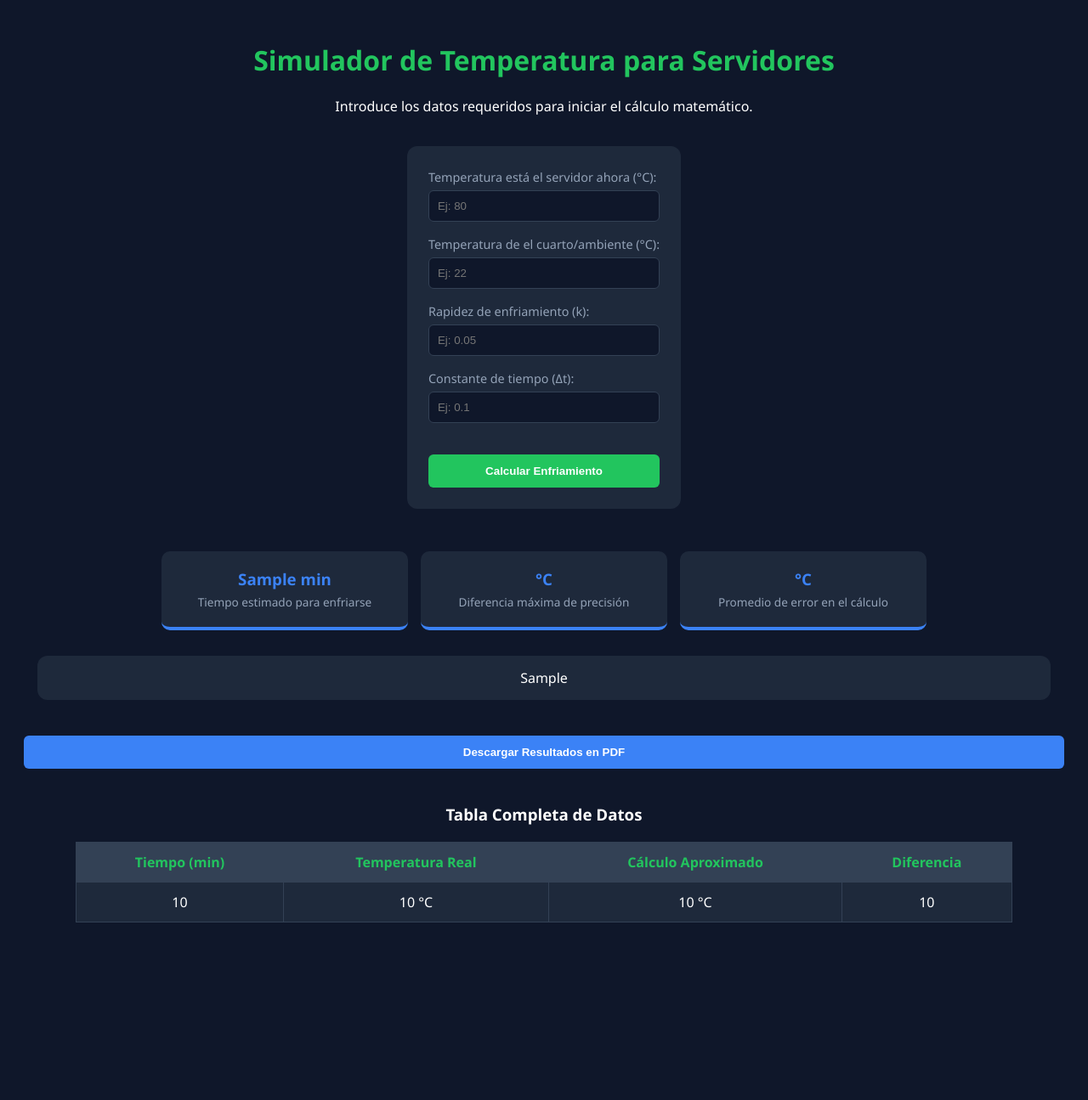
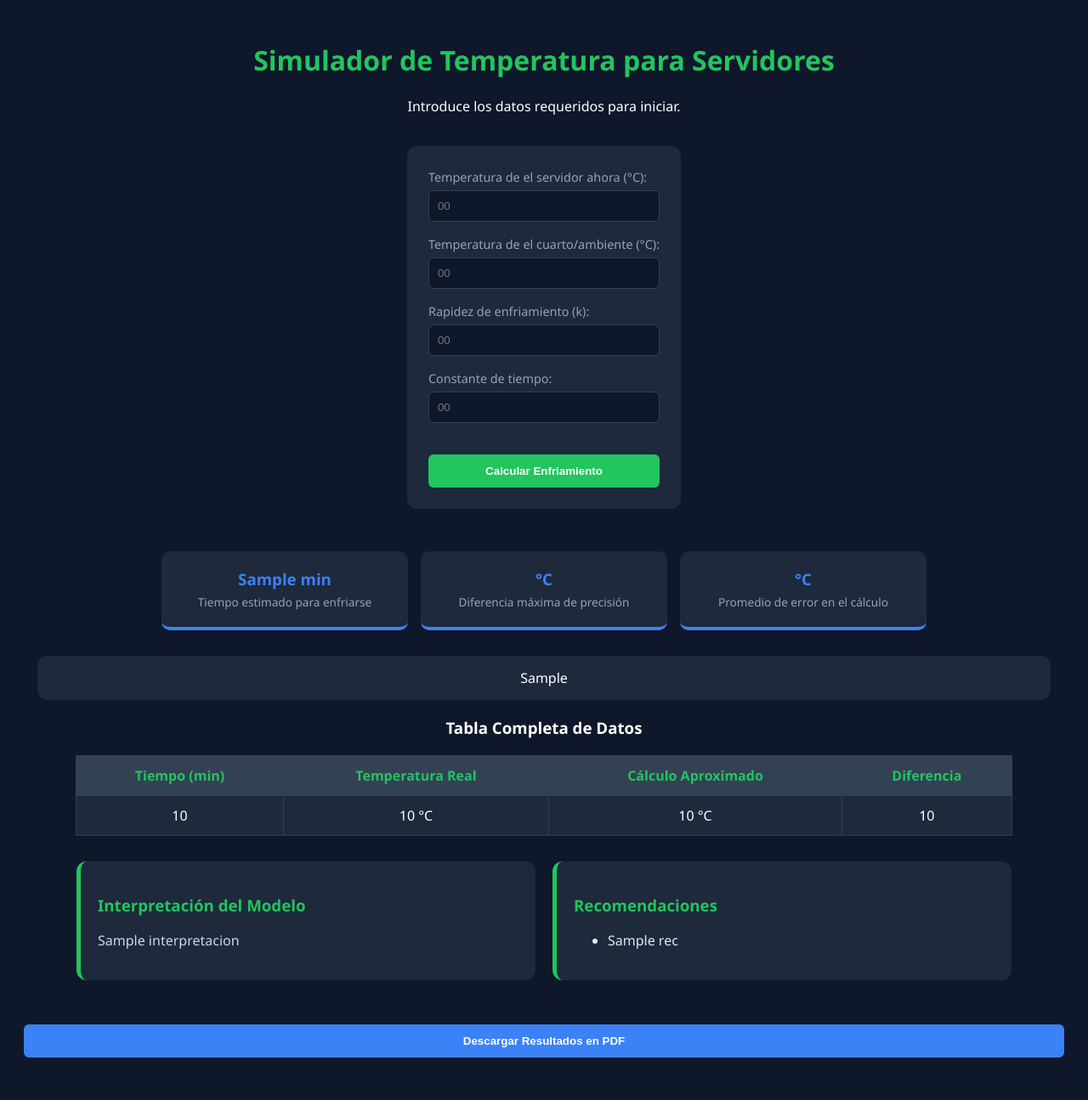
Before and after one commit to Abdiel-Bonilla/Matematicas-Flask-Python, a Flask app: template templates/index.html in a window 1280 px wide. Shown: the whole page at 85% size. Before the commit the page ends 1086 px from the top, so only its background shows below. Run offline with Flask 3, Linux system fonts and the light colour scheme; the template is opened without the code that fills it: most values are stand-ins (such as "Sample title", 1, 10 or a date in 2020).

Commit message:
Ultimo commit

```diff
--- a/app.py
+++ b/app.py
@@ -1,10 +1,9 @@
-from flask import Flask, render_template, request, send_file
+from flask import Flask, render_template, request, send_file, after_this_request
 import numpy as np
 import plotly.graph_objs as go
 import plotly.offline as pyo
 import os
 import uuid
-from flask import after_this_request
 
 # PDF
 from reportlab.platypus import SimpleDocTemplate, Paragraph, Spacer, Table
@@ -15,15 +14,64 @@ app = Flask(__name__)
 
 datos_pdf = []
 kpis_global = {}
+params_global = {}
 
+# ================= INTERPRETACIÓN =================
+def generar_interpretacion(T0, Ta, k, t_estab, error_avg):
+    tipo = "enfriamiento" if T0 > Ta else "calentamiento"
+
+    if k < 0.03:
+        velocidad = "lenta"
+    elif k < 0.08:
+        velocidad = "moderada"
+    else:
+        velocidad = "rápida"
+
+    return f"""
+    El sistema presenta un proceso de {tipo} con una velocidad {velocidad},
+    determinado por un coeficiente k = {k}.
+
+    Se estima que alcanza estabilidad térmica en aproximadamente {t_estab} minutos.
+
+    El error promedio del método de Euler es de {error_avg} °C, lo que indica
+    una aproximación numérica confiable.
+
+    En general, valores altos de k representan una transferencia de calor más eficiente,
+    mientras que valores bajos indican procesos más lentos.
+    """
+
+# ================= RECOMENDACIONES =================
+def generar_recomendaciones(T0, Ta, k, t_estab, error_avg):
+    recomendaciones = []
+
+    if T0 > 70:
+        recomendaciones.append("El servidor inicia con temperatura elevada. Se recomienda mejorar la ventilación o usar enfriamiento adicional.")
+
+    if k < 0.03:
+        recomendaciones.append("El sistema enfría lentamente. Se sugiere aumentar la eficiencia térmica.")
+    elif k > 0.08:
+        recomendaciones.append("El sistema presenta un enfriamiento eficiente.")
+
+    if isinstance(t_estab, (int, float)) and t_estab > 30:
+        recomendaciones.append("El sistema tarda mucho en enfriarse. Se recomienda mejorar la ventilación o reducir la carga térmica.")
+
+    if not recomendaciones:
+        recomendaciones.append("El sistema funciona correctamente bajo las condiciones actuales.")
+
+    return recomendaciones
+
+# ================= RUTA PRINCIPAL =================
 @app.route('/', methods=['GET', 'POST'])
 def index():
-    global datos_pdf, kpis_global
+    global datos_pdf, kpis_global, params_global
+
     grafica_html = None
     grafica_error_html = None
     tabla = []
     error_msg = None
     kpis = None
+    interpretacion = None
+    recomendaciones = None
 
     if request.method == 'POST':
         try:
@@ -37,10 +85,8 @@ def index():
             else:
                 t = np.arange(0, 50 + dt, dt)
 
-                # Modelo analítico
                 T_analitica = Ta + (T0 - Ta) * np.exp(-k * t)
 
-                # Método de Euler
                 T_euler = [T0]
                 for i in range(1, len(t)):
                     T_new = T_euler[-1] + dt * (-k * (T_euler[-1] - Ta))
@@ -49,7 +95,6 @@ def index():
                 T_euler = np.array(T_euler)
                 error = np.abs(T_analitica - T_euler)
 
-                # KPIs
                 error_max = np.max(error)
                 error_avg = np.mean(error)
 
@@ -67,10 +112,14 @@ def index():
                 }
 
                 kpis_global = kpis
+                params_global = {'T0': T0, 'Ta': Ta, 'k': k}
+
                 tabla = list(zip(t, T_analitica, T_euler, error))
                 datos_pdf = tabla
 
-                # 🔥 FRAMES PARA ANIMACIÓN
+                interpretacion = generar_interpretacion(T0, Ta, k, t_estab, error_avg)
+                recomendaciones = generar_recomendaciones(T0, Ta, k, t_estab, error_avg)
+
                 frames = [
                     go.Frame(data=[
                         go.Scatter(x=t[:i+1], y=T_analitica[:i+1]),
@@ -79,19 +128,30 @@ def index():
                     for i in range(0, len(t), 2)
                 ]
 
-                # 🔥 FIGURA PRINCIPAL MEJORADA
                 fig1 = go.Figure(
                     data=[
-                        go.Scatter(x=[], y=[], name='Temp. Real', line=dict(color='#3b82f6', width=3)),
-                        go.Scatter(x=[], y=[], name='Aprox. Euler', line=dict(color='#22c55e', width=3))
+                        go.Scatter(
+                            x=t,  # 🔥 ya NO vacío
+                            y=T_analitica,
+                            name='Temp. Real',
+                            line=dict(color='#3b82f6', width=3)
+                        ),
+                        go.Scatter(
+                            x=t,
+                            y=T_euler,
+                            name='Aprox. Euler',
+                            line=dict(color='#22c55e', width=3)
+                        )
                     ],
                     layout=go.Layout(
                         template="plotly_dark",
                         dragmode='pan',
+
                         xaxis=dict(title="Tiempo (min)", gridcolor="#334155"),
                         yaxis=dict(title="Temperatura (°C)", gridcolor="#334155"),
 
-                        margin=dict(l=50, r=30, t=60, b=60),
+                        height=500,
+                        margin=dict(l=50, r=30, t=80, b=120),
 
                         legend=dict(
                             orientation="h",
@@ -101,15 +161,13 @@ def index():
                             x=1
                         ),
 
-                        # 🔥 BOTONES BIEN POSICIONADOS
                         updatemenus=[{
                             "type": "buttons",
                             "direction": "left",
                             "x": 0.5,
-                            "y": -0.2,   # 👈 ahora abajo
+                            "y": -0.2,
                             "xanchor": "center",
                             "yanchor": "top",
-                            "pad": {"r": 10, "t": 10},
                             "showactive": False,
                             "buttons": [
                                 {
@@ -134,34 +192,14 @@ def index():
                     frames=frames
                 )
 
-                # 🔥 CONFIG LIMPIA
-                grafica_html = pyo.plot(
-                    fig1,
-                    output_type='div',
-                    config={
-                        'displayModeBar': True,
-                        'displaylogo': False,
-                        'responsive': True,
-                        'modeBarButtonsToRemove': [
-                            'lasso2d',
-                            'select2d',
-                            'autoScale2d'
-                        ]
-                    }
-                )
+                grafica_html = pyo.plot(fig1, output_type='div')
 
-                # Gráfica de error
-                fig2 = go.Figure(go.Scatter(x=t, y=error, line=dict(color='#ef4444')))
-                fig2.update_layout(title="Margen de Error", template="plotly_dark", height=300)
-
-                grafica_error_html = pyo.plot(
-                    fig2,
-                    output_type='div',
-                    config={'displayModeBar': False}
-                )
+                fig2 = go.Figure(go.Scatter(x=t, y=error))
+                fig2.update_layout(template="plotly_dark", height=300)
+                grafica_error_html = pyo.plot(fig2, output_type='div')
 
         except Exception as e:
-            error_msg = f"Error en los datos: {str(e)}"
+            error_msg = str(e)
 
     return render_template(
         'index.html',
@@ -169,13 +207,15 @@ def index():
         grafica_error_html=grafica_error_html,
         tabla=tabla,
         error=error_msg,
-        kpis=kpis
+        kpis=kpis,
+        interpretacion=interpretacion,
+        recomendaciones=recomendaciones
     )
 
-
+# ================= PDF =================
 @app.route('/pdf')
 def generar_pdf():
-    global datos_pdf, kpis_global
+    global datos_pdf, kpis_global, params_global
 
     if not datos_pdf:
         return "Sin datos", 400
@@ -185,12 +225,51 @@ def generar_pdf():
     doc = SimpleDocTemplate(filename)
     styles = getSampleStyleSheet()
 
-    contenido = [
-        Paragraph("Reporte de Simulación Térmica", styles['Title'])
-    ]
+    contenido = []
 
-    resumen = f"Error Promedio: {kpis_global['error_avg']}°C | Tiempo: {kpis_global['t_estabilizacion']} min"
-    contenido.append(Paragraph(resumen, styles['Normal']))
+    contenido.append(Paragraph("REPORTE DE SIMULACIÓN TÉRMICA", styles['Title']))
+    contenido.append(Spacer(1, 15))
+
+    contenido.append(Paragraph("Análisis del comportamiento térmico", styles['Normal']))
+    contenido.append(Spacer(1, 20))
+
+    kpi_text = f"""
+    <b>Resultados:</b><br/>
+    Error promedio: {kpis_global['error_avg']} °C<br/>
+    Error máximo: {kpis_global['error_max']} °C<br/>
+    Tiempo de estabilización: {kpis_global['t_estabilizacion']} min
+    """
+    contenido.append(Paragraph(kpi_text, styles['Normal']))
+    contenido.append(Spacer(1, 20))
+
+    interp = generar_interpretacion(
+        params_global['T0'],
+        params_global['Ta'],
+        params_global['k'],
+        kpis_global['t_estabilizacion'],
+        kpis_global['error_avg']
+    )
+
+    recs = generar_recomendaciones(
+        params_global['T0'],
+        params_global['Ta'],
+        params_global['k'],
+        kpis_global['t_estabilizacion'],
+        kpis_global['error_avg']
+    )
+
+    contenido.append(Paragraph("Interpretación del modelo", styles['Heading2']))
+    contenido.append(Spacer(1, 10))
+    contenido.append(Paragraph(interp, styles['Normal']))
+    contenido.append(Spacer(1, 20))
+
+    contenido.append(Paragraph("Recomendaciones", styles['Heading2']))
+    contenido.append(Spacer(1, 10))
+
+    for r in recs:
+        contenido.append(Paragraph(f"• {r}", styles['Normal']))
+        contenido.append(Spacer(1, 5))
+
     contenido.append(Spacer(1, 20))
 
     data = [["Tiempo", "Real", "Euler", "Error"]] + [
@@ -206,20 +285,21 @@ def generar_pdf():
         ('GRID',(0,0),(-1,-1),0.5,colors.grey)
     ])
 
+    contenido.append(Paragraph("Datos de simulación", styles['Heading2']))
+    contenido.append(Spacer(1, 10))
     contenido.append(tabla_pdf)
+
     doc.build(contenido)
 
-    # 🔥 BORRAR DESPUÉS DE ENVIAR (SOLUCIÓN REAL)
     @after_this_request
     def remove_file(response):
         try:
             os.remove(filename)
-        except Exception as e:
-            print("Error borrando archivo:", e)
+        except:
+            pass
         return response
 
-    return send_file(filename, as_attachment=True, download_name="Reporte.pdf")
-
+    return send_file(filename, as_attachment=True, download_name="reporte.pdf")
 
 if __name__ == '__main__':
     app.run(debug=True)
--- a/static/style.css
+++ b/static/style.css
@@ -100,3 +100,35 @@ table {
 
 th, td { padding: 12px; border: 1px solid #334155; }
 th { background: #334155; color: #22c55e; }
+
+.analysis-container {
+    display: flex;
+    gap: 20px;
+    margin: 30px auto;
+    width: 95%;
+    max-width: 1100px;
+    flex-wrap: wrap;
+}
+
+.analysis-card {
+    flex: 1;
+    min-width: 300px;
+    background: #1e293b;
+    padding: 20px;
+    border-radius: 12px;
+    text-align: left;
+    border-left: 5px solid #22c55e;
+}
+
+.analysis-card h3 {
+    color: #22c55e;
+}
+
+.analysis-card p {
+    color: #cbd5f5;
+}
+
+.analysis-card li {
+    color: #e2e8f0;
+    margin-bottom: 8px;
+}
--- a/templates/index.html
+++ b/templates/index.html
@@ -7,28 +7,29 @@
 </head>
 <body>
 
+
     <h1>Simulador de Temperatura para Servidores</h1>
-    <p>Introduce los datos requeridos para iniciar el cálculo matemático.</p>
+    <p>Introduce los datos requeridos para iniciar.</p>
 
     <form method="POST">
         <div class="input-group">
-            <label>Temperatura está el servidor ahora (°C):</label><br>
-            <input type="number" name="T0" placeholder="Ej: 80" step="0.1" required>
+            <label>Temperatura de el servidor ahora (°C):</label><br>
+            <input type="number" name="T0" placeholder="00" step="0.1" required>
         </div>
 
         <div class="input-group">
             <label>Temperatura de el cuarto/ambiente (°C):</label><br>
-            <input type="number" name="Ta" placeholder="Ej: 22" step="0.1" required>
+            <input type="number" name="Ta" placeholder="00" step="0.1" required>
         </div>
 
         <div class="input-group">
             <label>Rapidez de enfriamiento (k):</label><br>
-            <input type="number" name="k" placeholder="Ej: 0.05" step="0.001" required>
+            <input type="number" name="k" placeholder="00" step="0.001" required>
         </div>
 
         <div class="input-group">
-            <label>Constante de tiempo (Δt):</label><br>
-            <input type="number" name="dt" placeholder="Ej: 0.1" step="0.01" required>
+            <label>Constante de tiempo:</label><br>
+            <input type="number" name="dt" placeholder="00" step="0.01" required>
         </div>
 
         <br>
@@ -54,6 +55,7 @@
     </div>
     {% endif %}
 
+
     <div class="charts">
         {% if grafica_html %}
             <div class="chart-container">
@@ -69,9 +71,6 @@
     </div>
 
     {% if tabla %}
-    <br>
-    <a href="/pdf"><button style="background: #3b82f6;">Descargar Resultados en PDF</button></a>
-    <br><br>
 
     <h3>Tabla Completa de Datos</h3>
     <table>
@@ -94,7 +93,32 @@
             {% endfor %}
         </tbody>
     </table>
+
     {% endif %}
+
+     {% if interpretacion %}
+        <div class="analysis-container">
+
+            <div class="analysis-card">
+                <h3>Interpretación del Modelo</h3>
+                <p>{{ interpretacion }}</p>
+            </div>
+
+            <div class="analysis-card">
+                <h3>Recomendaciones</h3>
+                <ul>
+                    {% for rec in recomendaciones %}
+                        <li>{{ rec }}</li>
+                    {% endfor %}
+                </ul>
+            </div>
+
+        </div>
+    {% endif %}
+
+    <br>
+        <a href="/pdf"><button style="background: #3b82f6;">Descargar Resultados en PDF</button></a>
+    <br><br>
 
 </body>
 </html>
```
